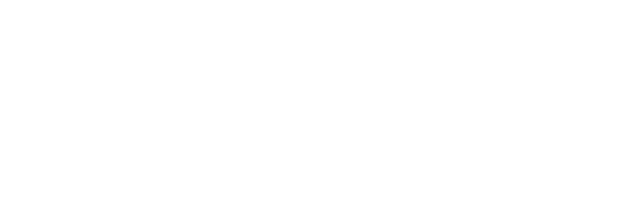
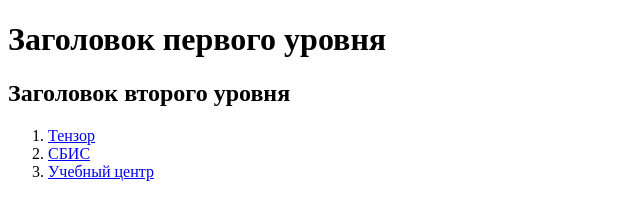
Before and after one commit to Kagorboy/task-html, a website: page src/index.html in a window 1280 px wide. Shown: the whole page, without its empty margins (0-640 px from the left). Drawn offline with Linux system fonts and the light colour scheme.

Commit message:
Задание по HTML

```diff
--- a/src/index.html
+++ b/src/index.html
@@ -1,7 +1,17 @@
 <!DOCTYPE html>
-<html lang="en">
+<html lang="ru">
     <head>
+        <meta charset="UTF-8" />
+        <meta name="viewport" content="width=device-width, initial-scale=1.0" />
         <title>HTML</title>
     </head>
-    <body></body>
+    <body>
+        <h1>Заголовок первого уровня</h1>
+        <h2>Заголовок второго уровня</h2>
+        <ol>
+            <li><a href="https://tensor.ru/">Тензор</a></li>
+            <li><a href="https://sbis.ru/">СБИС</a></li>
+            <li><a href="https://new-edu.tensor.ru/">Учебный центр</a></li>
+        </ol>
+    </body>
 </html>
```
Also changed, not shown: 1 other file.
